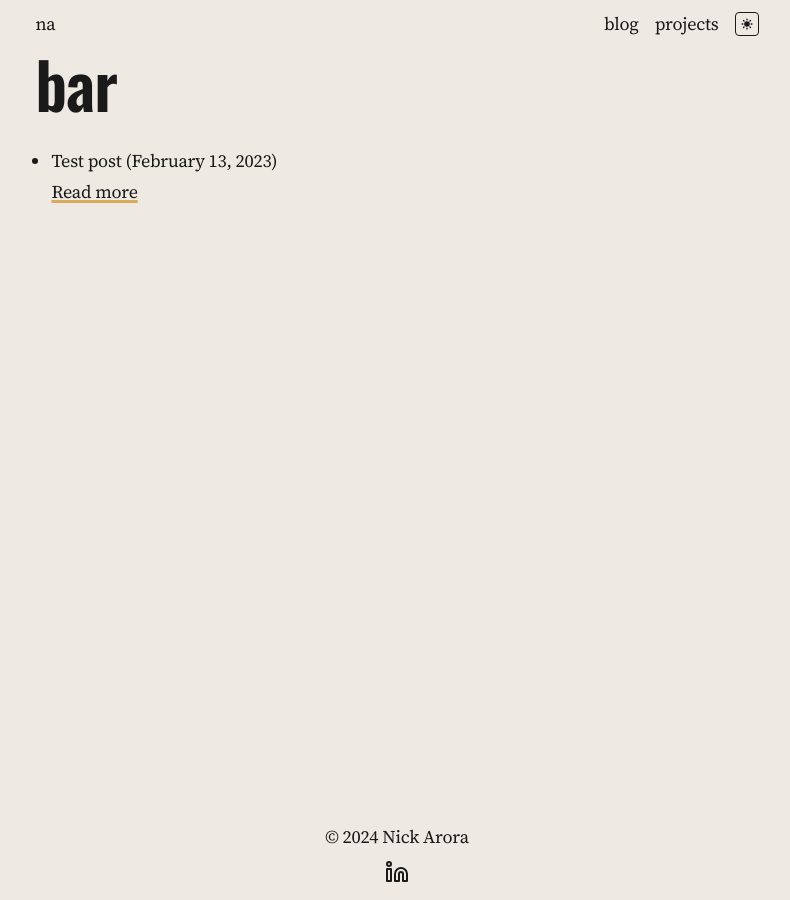
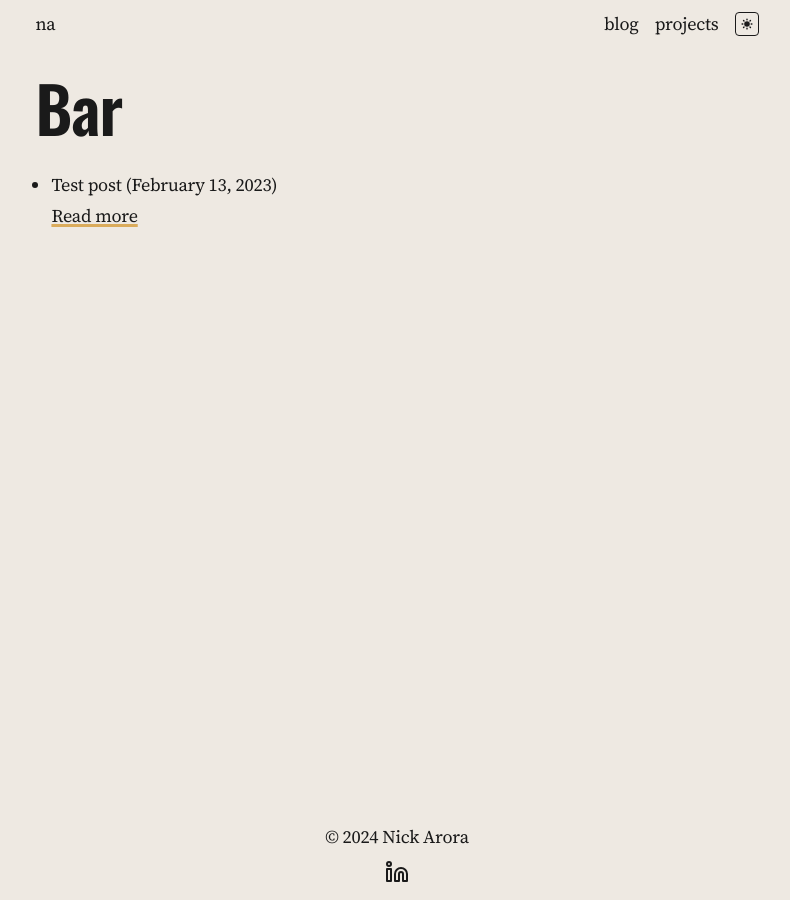
Before and after one commit to nickarora/nickarora.github.io, a Jekyll site: the page built from _app/_tags/bar.md, in a window 1280 px wide. Shown: the whole page, without its empty margins (243-1033 px from the left). Built offline with Jekyll 4.4.1, drawn with Linux system fonts in a browser that asks for light colours.

Commit message:
Tag page styles are corrected

```diff
--- a/_app/_layouts/tag.html
+++ b/_app/_layouts/tag.html
@@ -3,7 +3,7 @@ layout: default
 ---
 
 <article class="container flow">
-  <h1>{{ page.tag-name }}</h1>
+  <h1 class="capitalize">{{ page.tag-name }}</h1>
   <ul>
     {% for post in site.posts %}
       {% if post.tags contains page.tag-name %}
--- a/_app/_sass/layouts.scss
+++ b/_app/_sass/layouts.scss
@@ -33,6 +33,11 @@
   }
 }
 
+.primary-content {
+  margin-top: 1.5rem;
+  margin-bottom: 3rem;
+}
+
 .primary-footer {
   display: grid;
   justify-content: center;
--- a/_app/_sass/posts.scss
+++ b/_app/_sass/posts.scss
@@ -3,9 +3,6 @@
 }
 
 .post {
-  margin-top: 1.5rem;
-  margin-bottom: 3rem;
-
   header {
     .subheader {
       --horizontal-spacing: 0.75rem;
--- /dev/null
+++ b/_app/_sass/text.scss
@@ -0,0 +1,3 @@
+.capitalize {
+  text-transform: capitalize;
+}
--- a/_app/assets/styles/base.scss
+++ b/_app/assets/styles/base.scss
@@ -7,6 +7,7 @@
 @import "syntax-highlight";
 @import "spacing";
 @import "elements";
+@import "text";
 @import "exceptions";
 @import "theme-toggle";
 @import "social-media";
```
